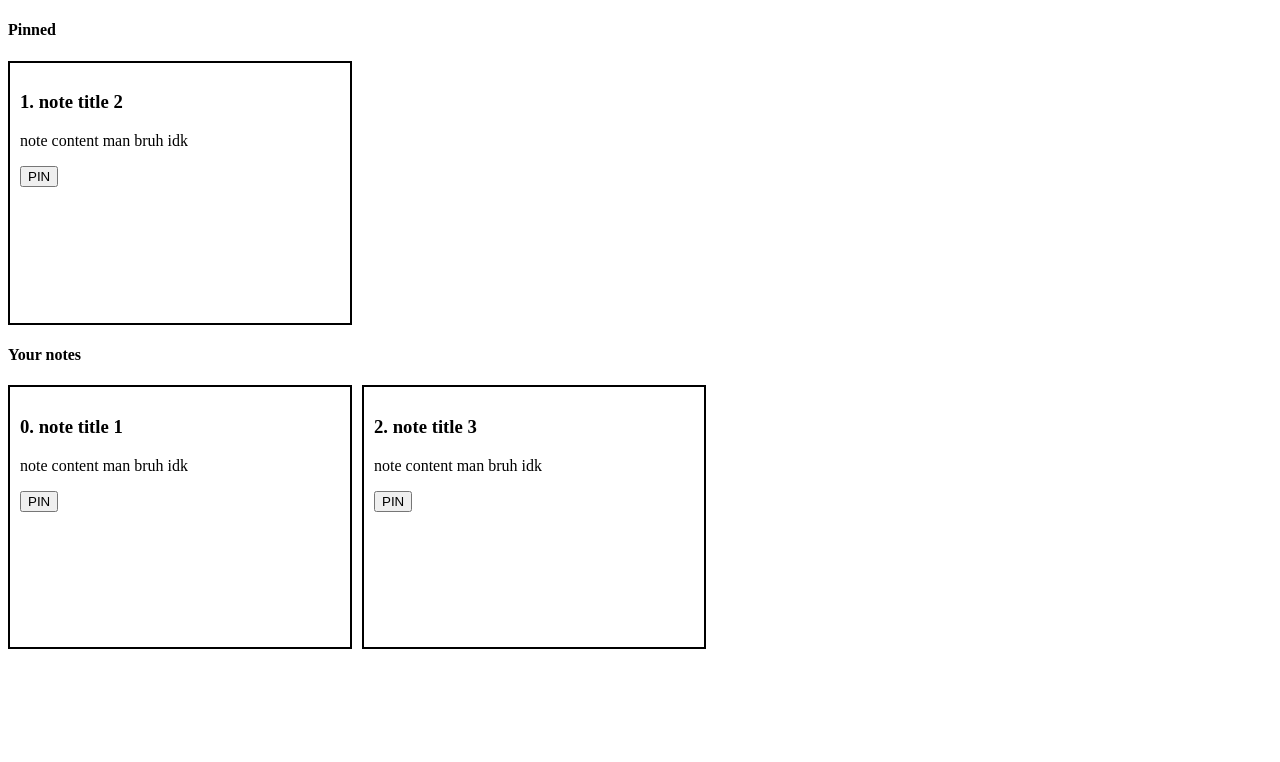
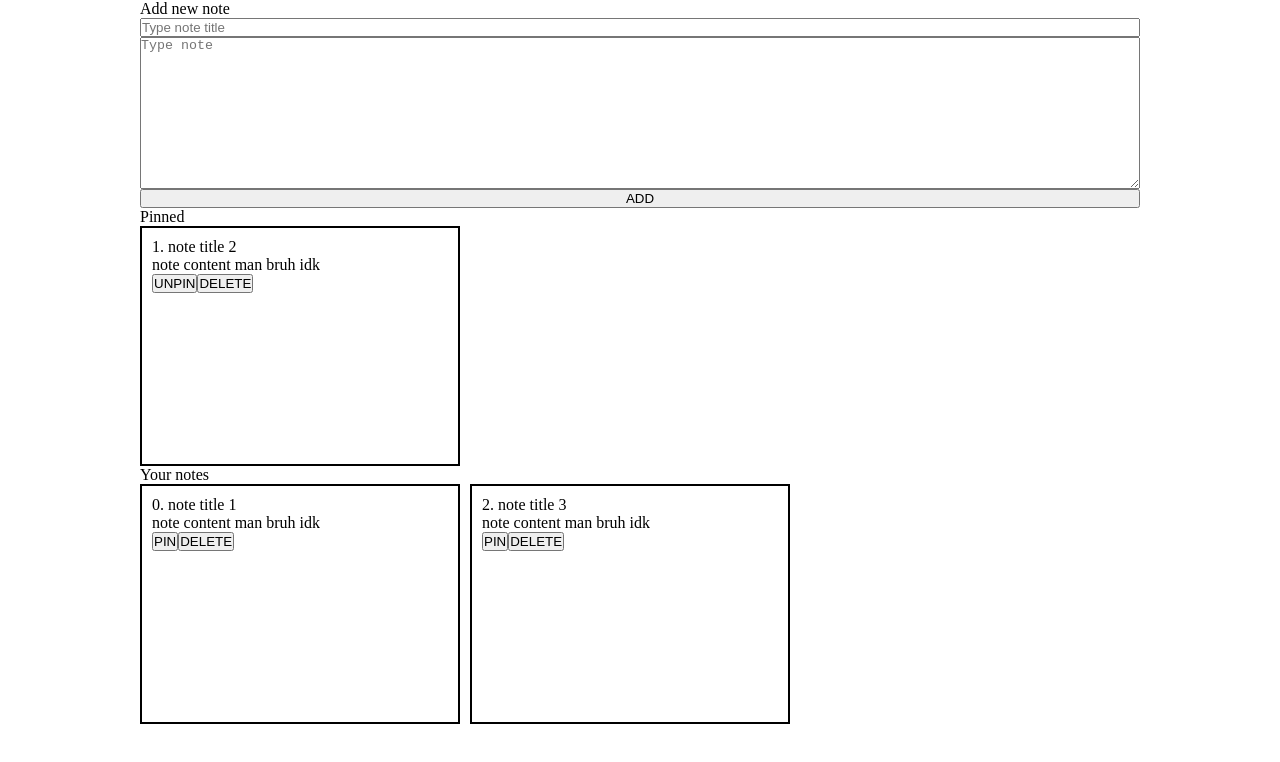
Before and after one commit to gbazera/notes-app-react, a React (Create React App) app: page / in a window 1280 px wide. Shown: the top 762 px of the page. Built offline with nearby package versions, Linux system fonts and the light colour scheme.

Commit message:
Added note pinning and deleting

```diff
--- a/src/App.js
+++ b/src/App.js
@@ -1,5 +1,6 @@
 import { useState } from 'react';
 import Main from './components/Main'
+import AddNote from './components/AddNote';
 
 function App() {
 	const [noteList, setNoteList] = useState([
@@ -24,18 +25,42 @@ function App() {
 	])
 
 	const pinNote=(id)=>{
-		const newNoteList = noteList;
-		newNoteList.map((note)=>{
-			if(note.id == id){
+		const newNoteList = noteList
+		newNoteList.forEach(note => {
+			if(note != null && note.id === id){
 				note.pinned = !note.pinned
 			}
-		})
-		setNoteList(newNoteList)
+		});
+		setNoteList([...newNoteList])
+	}
+
+	const deleteNote=(id)=>{
+		const newNoteList = noteList
+		newNoteList.forEach(note => {
+			if(note != null && note.id === id){
+				delete newNoteList[newNoteList.indexOf(note)]
+			}
+		});
+		setNoteList([...newNoteList])
+	}
+
+	const editNote=(id)=>{
+		const newNoteList = noteList
+		newNoteList.forEach(note => {
+			if(note != null && note.id === id){
+				const newContent = prompt('Enter new content:')
+				if(newContent !== ''){
+					note.content = newContent
+				}
+			}
+		});
+		setNoteList([...newNoteList])
 	}
 
 	return (
 		<div className="App">
-			<Main noteList={noteList} pinNote={pinNote}/>
+			<AddNote />
+			<Main noteList={noteList} pinNote={pinNote} deleteNote={deleteNote} editNote={editNote}/>
 		</div>
 	);
 }
--- /dev/null
+++ b/src/components/AddNote.jsx
@@ -0,0 +1,14 @@
+function AddNote() {
+	return (
+		<div className="container add-note">
+			<div className="top">
+				<p className="heading">Add new note</p>
+			</div>
+			<input type="text" placeholder="Type note title" />
+			<textarea cols="30" rows="10" placeholder="Type note"></textarea>
+			<button type="submit">ADD</button>
+		</div>
+	);
+}
+
+export default AddNote;
--- a/src/components/Main.jsx
+++ b/src/components/Main.jsx
@@ -1,33 +1,55 @@
 function Main(props) {
 	return (
 		<main>
-			<h4>Pinned</h4>
+			<div className="container">
+				<div className="top">
+					<p className="heading">Pinned</p>
+				</div>
 				<div className="notes">
 					{props.noteList.map((note) =>
-					note.pinned ? (
+						note != null && note.pinned ? (
 							<div className="note" key={note.id}>
-							<h3>
+								<p className="title">
 									{note.id}. {note.title}
-							</h3>
+								</p>
 								<p>{note.content}</p>
-                            <button onClick={()=> props.pinNote(note.id)}>PIN</button>
+								<button onClick={() => props.pinNote(note.id)}>
+									UNPIN
+								</button>
+								<button
+									onClick={() => props.deleteNote(note.id)}
+								>
+									DELETE
+								</button>
 							</div>
 						) : null
 					)}
 				</div>
-			<h4>Your notes</h4>
+			</div>
+			<div className="container">
+				<div className="top">
+					<p className="heading">Your notes</p>
+				</div>
 				<div className="notes">
 					{props.noteList.map((note) =>
-					!note.pinned ? (
+						note != null && !note.pinned ? (
 							<div className="note" key={note.id}>
-							<h3>
+								<p className="title">
 									{note.id}. {note.title}
-							</h3>
+								</p>
 								<p>{note.content}</p>
-                            <button onClick={()=> props.pinNote(note.id)}>PIN</button>
+								<button onClick={() => props.pinNote(note.id)}>
+									PIN
+								</button>
+								<button
+									onClick={() => props.deleteNote(note.id)}
+								>
+									DELETE
+								</button>
 							</div>
 						) : null
 					)}
+				</div>
 			</div>
 		</main>
 	);
--- a/src/index.css
+++ b/src/index.css
@@ -1 +1 @@
-.notes{display:flex}.note{padding:10px;border:2px #000 solid;width:320px;height:240px}.note:not(:first-of-type){margin-left:10px}
+*{margin:0;padding:0;box-sizing:border-box}.container{width:1000px;margin:auto}.add-note{display:flex;flex-direction:column}.notes{display:flex}.note{padding:10px;border:2px #000 solid;width:320px;height:240px}.note:not(:first-of-type){margin-left:10px}
--- a/src/index.scss
+++ b/src/index.scss
@@ -1,8 +1,18 @@
-// *{
-//     margin: 0;
-//     padding: 0;
-//     box-sizing: border-box;
-// }
+*{
+    margin: 0;
+    padding: 0;
+    box-sizing: border-box;
+}
+
+.container{
+    width: 1000px;
+    margin: auto;
+}
+
+.add-note{
+    display: flex;
+    flex-direction: column;
+}
 
 .notes{
     display: flex;
```
Lines whose indentation alone changed are shown as unchanged.
